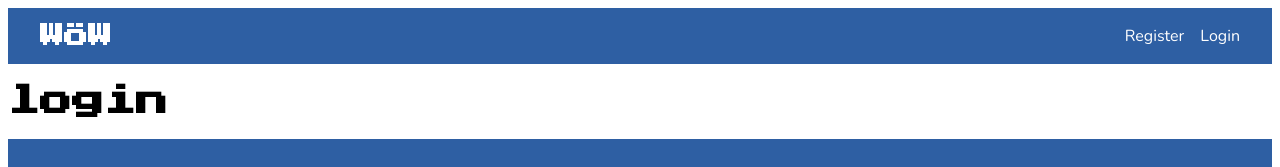
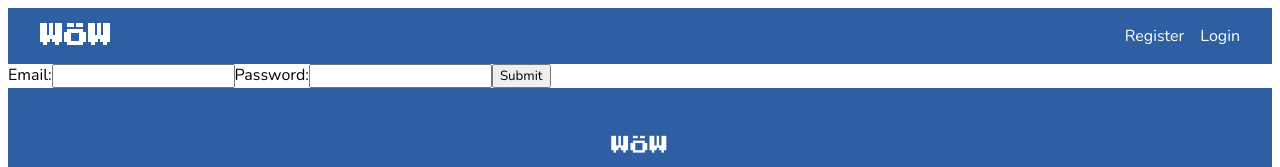
Before and after one commit to NatalieAzcona/wow-class, a React (Vite) app in the folder frontend/: page /login in a window 1280 px wide. Shown: the top 167 px of the page. Built offline with nearby package versions, Linux system fonts and the light colour scheme.

Commit message:
feat: add cors, AuthContext and login form structure

```diff
--- /dev/null
+++ b/frontend/src/context/AuthContext.jsx
@@ -0,0 +1,33 @@
+import React, { createContext, useState } from 'react'
+
+
+const AuthContext = createContext()
+
+
+const AuthProvider = ({children}) => {
+
+const [user, setUser] = useState(null)
+const [token, setToken] = useState(null)
+
+const login = (token, user) => {
+    setToken(token)
+    setUser(user)
+
+    localStorage.setItem('token', token)
+}
+
+const logout = () => {
+    setToken(null)
+    setUser(null)
+    localStorage.removeItem('token')
+}
+
+  return (
+    <AuthContext.Provider value={{ user, token, login, logout }}>
+        {children}
+    </AuthContext.Provider>
+  )
+}
+
+export { AuthContext }
+export default AuthProvider
--- a/frontend/src/main.jsx
+++ b/frontend/src/main.jsx
@@ -4,15 +4,18 @@ import './index.css'
 import App from './App.jsx'
 import { BrowserRouter } from 'react-router-dom'
 import { QueryClient, QueryClientProvider } from '@tanstack/react-query'
+import AuthProvider from './context/AuthContext.jsx'
 
 const queryClient = new QueryClient()
 
 createRoot(document.getElementById('root')).render(
   <QueryClientProvider client={queryClient}>
     <BrowserRouter>
-      <StrictMode>
-        <App />
-      </StrictMode>
+      <AuthProvider>
+        <StrictMode>
+          <App />
+       </StrictMode>
+      </AuthProvider>
     </BrowserRouter>
   </QueryClientProvider>,
 )
--- a/frontend/src/pages/Login.jsx
+++ b/frontend/src/pages/Login.jsx
@@ -1,9 +1,22 @@
-import React from 'react'
+import React, { useState } from 'react'
+const Login = () => {
 
-const Login = () => {
+const [email, setEmail] = useState("")
+const [password, setPassword] = useState("")
+
   return (
     <div>
-        <h1>login</h1>
+      <form>
+        <label>
+            Email:
+            <input type="text" name="email" value={email} onChange={(e) => setEmail(e.target.value)}/>
+        </label>
+        <label>
+           Password:
+            <input type="password" name="Password" value={password} onChange={(e) => setPassword(e.target.value)} />
+         </label>
+        <input type="submit" value="Submit" />
+      </form>
     </div>
   )
 }
```
Also changed, not shown: 2 other files (tests, documents, lock files or other folders).
